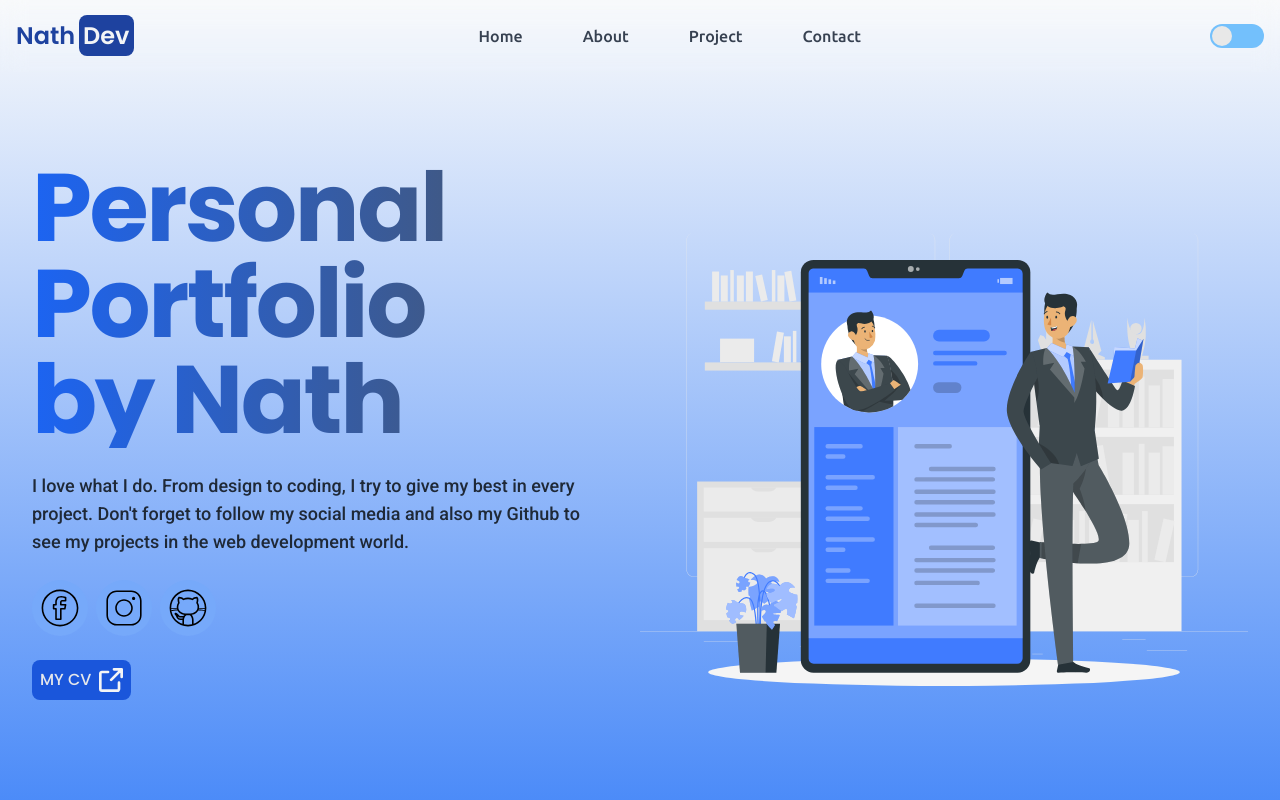
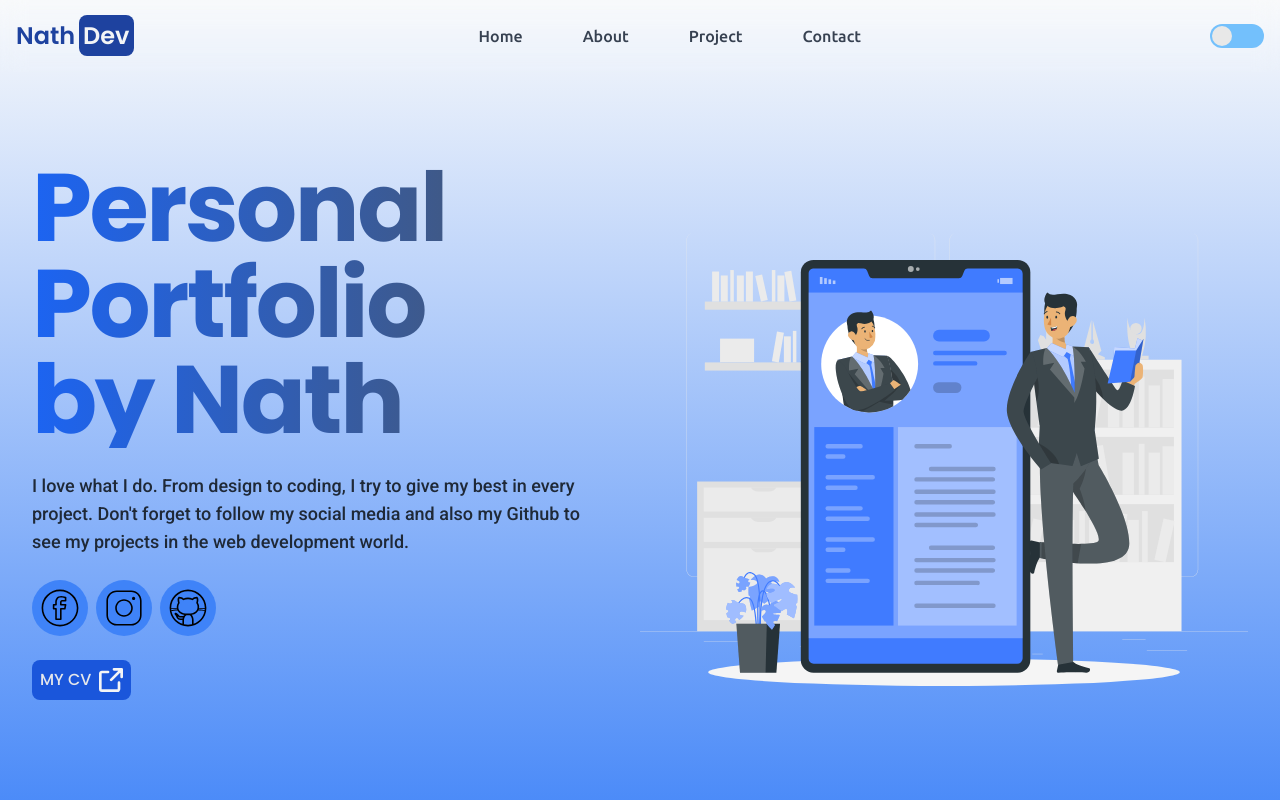
Before and after one commit to nathAd17/nath_portfolio, a website: page index.html in a window 1280 px wide. Shown: the top 800 px of the page. Drawn offline with nearby package versions, Linux system fonts and the light colour scheme; some packages are replaced by stand-ins of ours; a script that the page names is missing.

```diff
--- a/index.html
+++ b/index.html
@@ -213,7 +213,7 @@
                             </div>
                             <div class="md:flex-nowrap flex flex-wrap items-center gap-2">
                                 <div
-                                    class="dark:bg-cyan-200 hover:ring-2 hover:ring-white dark:hover:ring-black p-2 bg-blue-400 rounded-full">
+                                    class="dark:bg-cyan-200 hover:ring-2 hover:ring-white dark:hover:ring-black p-2 bg-blue-500 rounded-full">
                                     <!-- facebook -->
                                     <a href="https://rb.gy/w17lg">
                                         <svg class="md:w-10 md:h-10 w-6 h-6" data-tooltip-target="tooltip-fb"
@@ -231,7 +231,7 @@
                                     <div class="tooltip-arrow" data-popper-arrow></div>
                                 </div>
                                 <div
-                                    class="dark:bg-cyan-200 hover:ring-2 hover:ring-white dark:hover:ring-black p-2 bg-blue-400 rounded-full">
+                                    class="dark:bg-cyan-200 hover:ring-2 hover:ring-white dark:hover:ring-black p-2 bg-blue-500 rounded-full">
                                     <!-- instagram -->
                                     <a href="https://rb.gy/wpt3b">
                                         <svg class="md:w-10 md:h-10 w-6 h-6" data-tooltip-target="tooltip-ig"
@@ -249,7 +249,7 @@
                                     <div class="tooltip-arrow" data-popper-arrow></div>
                                 </div>
                                 <div
-                                    class="dark:bg-cyan-200 hover:ring-2 hover:ring-white dark:hover:ring-black p-2 bg-blue-400 rounded-full">
+                                    class="dark:bg-cyan-200 hover:ring-2 hover:ring-white dark:hover:ring-black p-2 bg-blue-500 rounded-full">
                                     <!-- github -->
                                     <a href="https://github.com/NathanAdy">
                                         <svg class="md:w-10 md:h-10 w-6 h-6" data-tooltip-target="tooltip-git"
```
